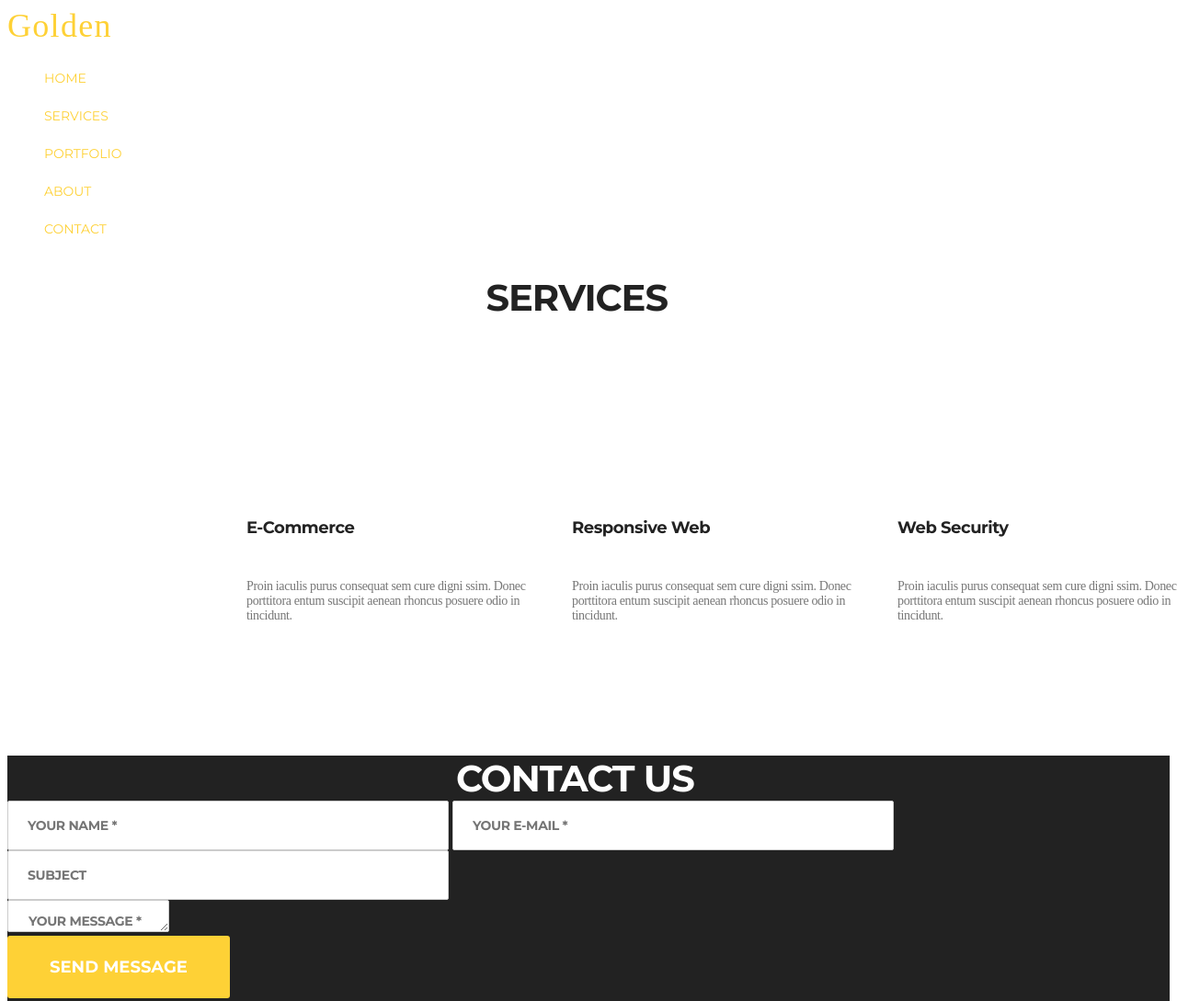
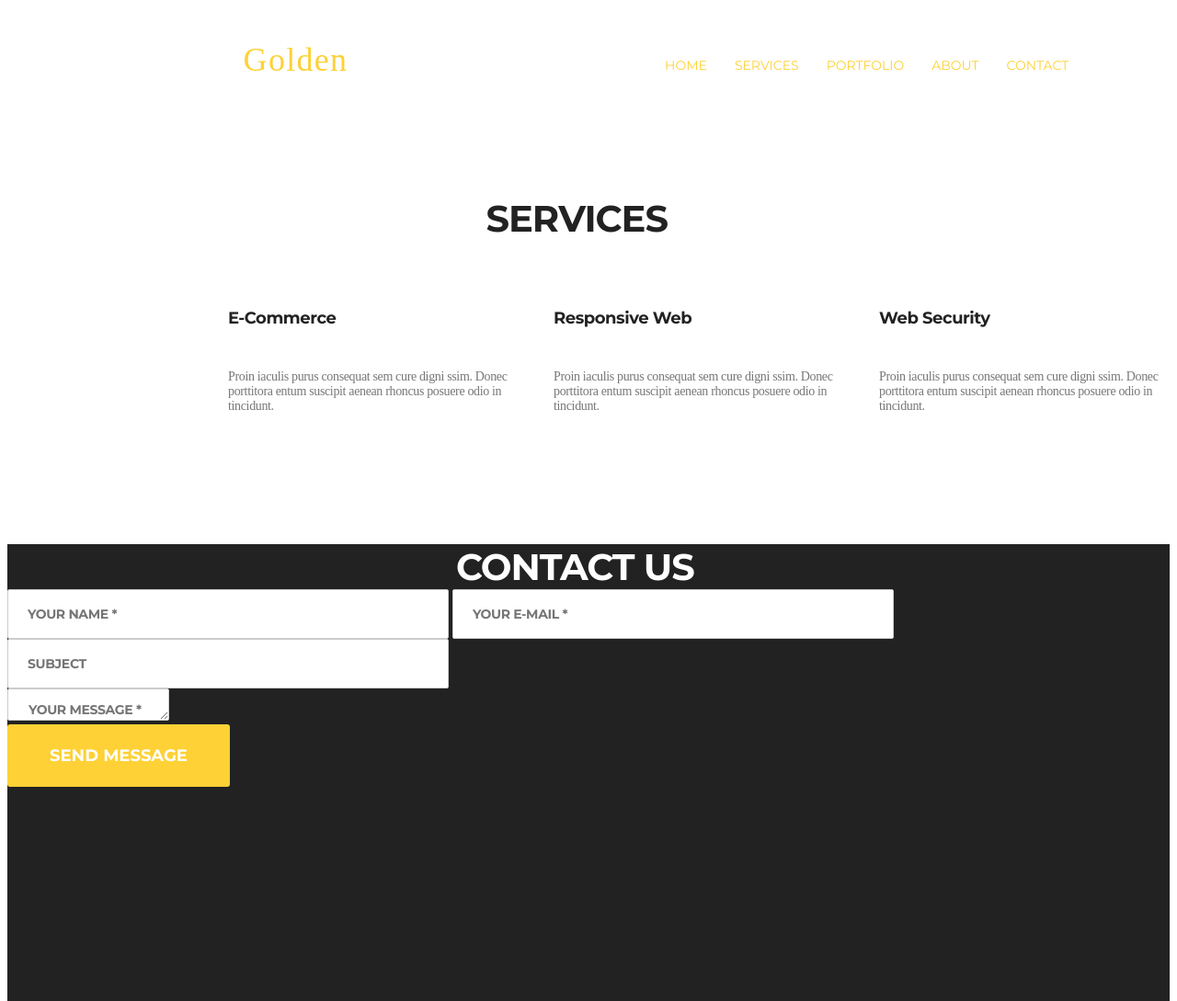
Before and after one commit to Daniil191245/Practice-home, a plain HTML site: page index.html in a window 1280 px wide. Shown: the top 1089 px of the page at 92% size. Drawn offline with Linux system fonts and the light colour scheme; a web font is replaced by a local one.

Commit message:
Practice-home

```diff
--- a/index.html
+++ b/index.html
@@ -14,7 +14,7 @@
     <header>
       <a class="header-logo" href="">Golden</a>
       <nav>
-        <ul>
+        <ul class="header-nav-list">
           <li><a class="header-navigation" href="">Home</a></li>
           <li><a class="header-navigation" href="">Services</a></li>
           <li><a class="header-navigation" href="">Portfolio</a></li>
--- a/style.css
+++ b/style.css
@@ -8,16 +8,21 @@ body{
     font-family: 'Bilbo Swash Caps', cursive;
 font-family: 'Montserrat', sans-serif;
 font-family: 'Roboto Slab', serif;
+margin-top: 35px;
 }
 :root{
-    --header-text:#FED136 ;
+    --header-text: #FED136;
     --main-section-name: #222222;
     --p-inform-text: #777777;
     --section-two-name: #FFFFFF;
     --text-form: #BBBBBB;
-
 }
 /* Початок стилювання  header */
+
+header{
+    display: flex;
+  align-items: center;
+}
 .header-logo{
 width: 153px;
 height: 53px;
@@ -28,7 +33,14 @@ font-size: 36px;
 line-height: 41px;
 text-align: center;
 letter-spacing: 1.3px;
+margin-left: 237px;
 color: var(--header-text);
+}
+.header-nav-list{
+    margin-left: 285px;
+    display: flex;
+    gap: 30px;
+
 }
 .header-navigation{
 width: 75px;
@@ -38,13 +50,10 @@ font-style: normal;
 font-weight: 400;
 font-size: 14px;
 line-height: 41px;
-/* identical to box height, or 293% */
-/* align-items: center;
-text-align: center; */
 text-transform: uppercase;
-color: #FED136;
+color: var(--header-text);
 }
-/* Початок стилювання  main */
+/* Початок стилювання  main (перша секція )*/
 .hero-name{
 width: 223px;
 height: 75px;
@@ -53,16 +62,17 @@ font-style: normal;
 font-weight: 700;
 font-size: 40px;
 line-height: 75px;
-/* identical to box height, or 188% */
 letter-spacing: -1px;
 text-transform: uppercase;
 color: var(--main-section-name);
 margin: 0 auto;
+margin-top: 92px;
 }
 .text-information{
     display: flex;
     gap: 50px;
-    margin-left: 220px;
+    margin-left: 200px;
+    margin-bottom: 120px;
 }
 .hero-subtitle-title{
 width: 174px;
@@ -74,7 +84,6 @@ font-size: 18px;
 line-height: 75px;
 letter-spacing: -0.45px;
 color: var(--main-section-name);
-margin-top: 160px;
 }
 li>p{
 width: 304px;
@@ -84,7 +93,8 @@ font-size: 14px;
 line-height: 16px;
 letter-spacing: -0.35px;
 color: var(--p-inform-text);
-margin-bottom: 120px;
+/* margin-bottom: 120px; */
+
 }
 /* Йду стилювати другу секцію */
 .hero-contact-information{
```
